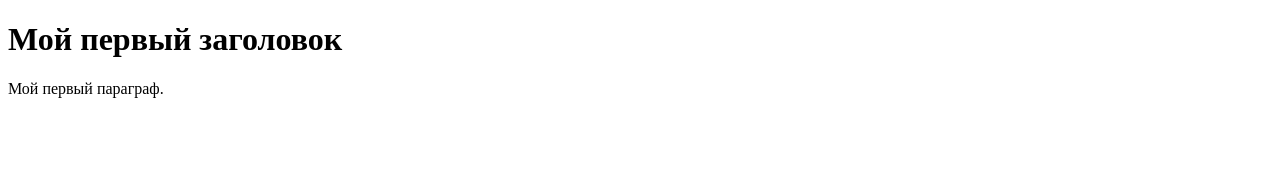
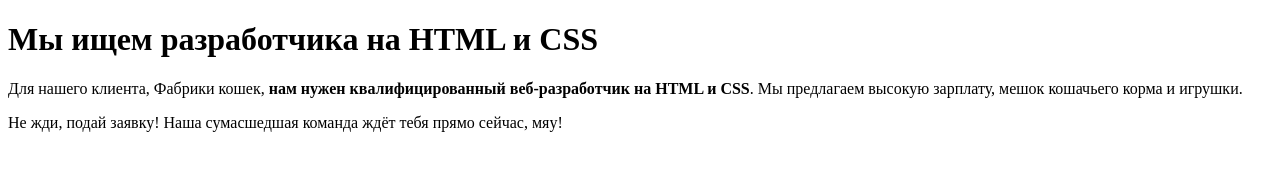
Before and after one commit to coldfrontlich/rsschool-cv, a plain HTML site: page index.html in a window 1280 px wide. Drawn offline with Linux system fonts and the light colour scheme.

Commit message:
fix: update html file

```diff
--- a/index.html
+++ b/index.html
@@ -1,9 +1,14 @@
 <!DOCTYPE html>
-<html>
- <body>
-
-  <h1>Мой первый заголовок</h1>
-  <p>Мой первый параграф.</p>
-
- </body>
+<html lang="ru">
+  <head>
+    <title>Предложение работы: разработчик на HTML и CSS</title>
+    <meta charset="utf-8">
+  </head>
+  <body>
+    <h1>Мы ищем разработчика на HTML и CSS</h1>
+    <p>Для нашего клиента, Фабрики кошек, <strong>нам нужен квалифицированный
+       веб-разработчик на HTML и CSS</strong>. Мы предлагаем высокую зарплату,
+       мешок кошачьего корма и игрушки.</p>
+    <p>Не жди, подай заявку! Наша сумасшедшая команда ждёт тебя прямо сейчас, мяу!</p>
+  </body>
 </html>
```
